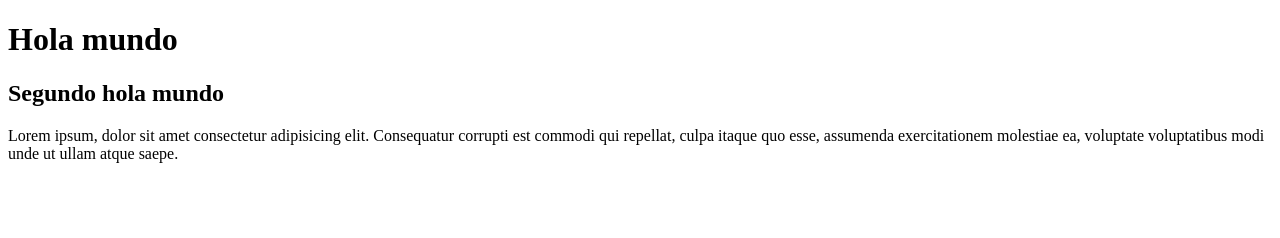
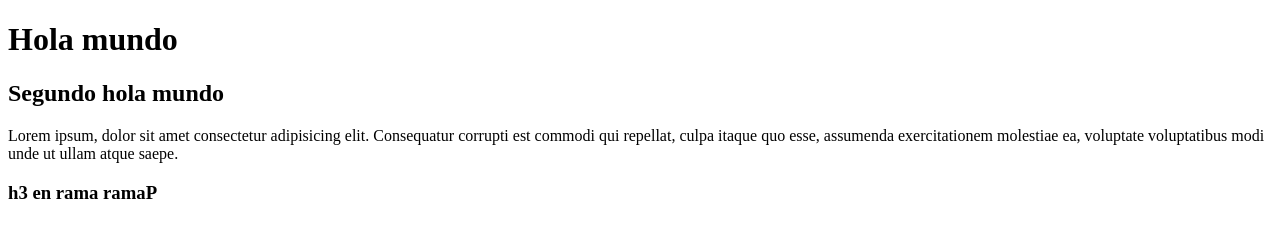
Before and after one commit to Ramirouf/test, a plain HTML site: page index.html in a window 1280 px wide. Drawn offline with Linux system fonts and the light colour scheme.

Commit message:
Se agregó h3 en ramaP

```diff
--- a/index.html
+++ b/index.html
@@ -9,5 +9,7 @@
     <h1>Hola mundo</h1>
     <h2>Segundo hola mundo</h2>
     <p>Lorem ipsum, dolor sit amet consectetur adipisicing elit. Consequatur corrupti est commodi qui repellat, culpa itaque quo esse, assumenda exercitationem molestiae ea, voluptate voluptatibus modi unde ut ullam atque saepe.</p>
+
+    <h3>h3 en rama ramaP</h3>
 </body>
 </html>
```
